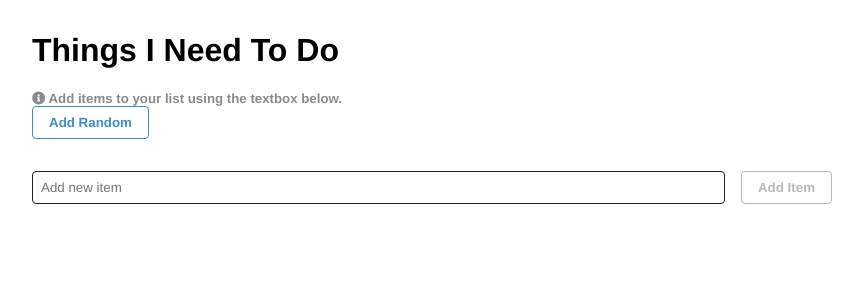
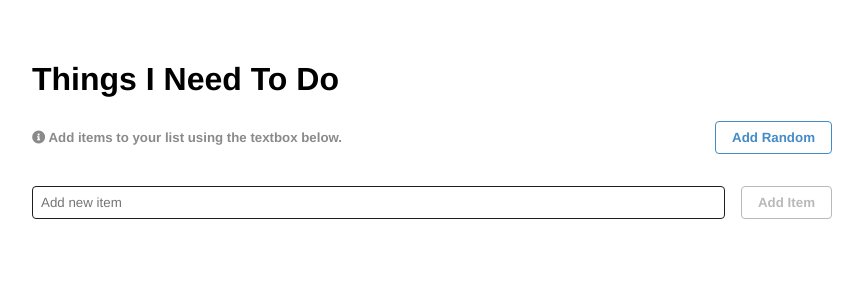
Before and after one commit to bjoberg/vue-testing-fundamentals, a Vue app: page / in a window 1280 px wide. Shown: the top 300 px of the page, without its empty margins (208-1071 px from the left). Built offline with nearby package versions, Linux system fonts and the light colour scheme.

Commit message:
Move styles to single file

```diff
--- a/src/App.vue
+++ b/src/App.vue
@@ -14,23 +14,3 @@ export default {
   },
 };
 </script>
-
-<style>
-#app {
-  font-family: Avenir, Helvetica, Arial, sans-serif;
-  -webkit-font-smoothing: antialiased;
-  -moz-osx-font-smoothing: grayscale;
-  position: relative;
-}
-h5 {
-  color: #8a8a8a;
-}
-input {
-  font-family: Avenir, Helvetica, Arial, sans-serif;
-  -webkit-font-smoothing: antialiased;
-  -moz-osx-font-smoothing: grayscale;
-  border-radius: 4px;
-  border: 1px solid #1d1f1e;
-  padding: 0.5rem 0.5rem 0.5rem 0.5rem;
-}
-</style>
--- a/src/components/AddItemForm.vue
+++ b/src/components/AddItemForm.vue
@@ -33,21 +33,3 @@ export default {
   },
 };
 </script>
-
-<style scoped>
-.add-item-form_wrapper {
-  display: flex;
-  flex-direction: row;
-  width: 100%;
-  justify-content: center;
-  align-items: center;
-  margin: 2rem 0rem 2rem 0rem;
-}
-.add-item-form_input {
-  flex-grow: 1;
-  margin: 0rem 0.5rem 0rem 0rem;
-}
-.add-item-form_btn {
-  margin: 0rem 0rem 0rem 0.5rem;
-}
-</style>
--- a/src/components/Button.vue
+++ b/src/components/Button.vue
@@ -1,7 +1,9 @@
 <template>
-  <div data-test-id="loading-button" class="root">
+  <div data-test-id="loading-button" class="button_root">
     <button class="button" :class="buttonVariant" :disabled="isDisabled" @click="handleOnClick">
-      <slot />
+      <span class="button_text">
+        <slot />
+      </span>
     </button>
   </div>
 </template>
@@ -40,53 +42,3 @@ export default {
   },
 };
 </script>
-
-<style scoped>
-.root {
-  display: flex;
-  align-items: center;
-}
-button {
-  font-family: Avenir, Helvetica, Arial, sans-serif;
-  -webkit-font-smoothing: antialiased;
-  -moz-osx-font-smoothing: grayscale;
-  background-color: #ffffff;
-  border-radius: 4px;
-  display: inline-block;
-  cursor: pointer;
-  padding: 0.5rem 1rem 0.5rem 1rem;
-  text-decoration: none;
-  outline: none;
-  border: 1px solid black;
-  font-weight: bold;
-}
-button.primary_btn {
-  color: #44c767;
-  border: 1px solid #44c767;
-}
-button.primary_btn:hover:not([disabled="disabled"]) {
-  color: white;
-  background-color: #44c767;
-}
-button.secondary_btn {
-  color: #448cc7;
-  border: 1px solid #448cc7;
-}
-button.secondary_btn:hover:not([disabled="disabled"]) {
-  color: white;
-  background-color: #448cc7;
-}
-button.error_btn {
-  color: #c74844;
-  border: 1px solid #c74844;
-}
-button.error_btn:hover:not([disabled="disabled"]) {
-  color: white;
-  background-color: #c74844;
-}
-button:disabled {
-  color: #b9b9b9;
-  border: 1px solid #b9b9b9;
-  cursor: not-allowed;
-}
-</style>
--- a/src/components/Snackbar.vue
+++ b/src/components/Snackbar.vue
@@ -1,5 +1,5 @@
 <template>
-  <div v-if="open" class="wrapper">Adding new items...</div>
+  <div v-if="open" class="snackbar_wrapper">Adding new items...</div>
 </template>
 
 <script>
@@ -14,16 +14,3 @@ export default {
   },
 };
 </script>
-
-<style>
-.wrapper {
-  position: fixed;
-  bottom: 1.5rem;
-  right: 1rem;
-  background-color: #ffffff;
-  box-shadow: 0px 5px 5px -3px rgba(0, 0, 0, 0.2),
-    0px 8px 10px 1px rgba(0, 0, 0, 0.14), 0px 3px 14px 2px rgba(0, 0, 0, 0.12);
-  padding: 1rem 2rem 1rem 2rem;
-  border-radius: 0.5rem;
-}
-</style>
--- a/src/components/TodoItem.vue
+++ b/src/components/TodoItem.vue
@@ -40,27 +40,3 @@ export default {
   },
 };
 </script>
-
-<style scoped>
-.todo-item_wrapper {
-  display: flex;
-  flex-direction: row;
-  align-items: center;
-}
-.todo-item_content {
-  flex-grow: 1;
-  margin: 0rem 0.5rem 0rem 0.5rem;
-}
-.todo-item_content--complete {
-  text-decoration: line-through;
-}
-.todo-item_input {
-  margin: 0rem 0.5rem 0rem 0.5rem;
-}
-.todo-item_btn--edit {
-  margin: 0rem 0.5rem 0rem 0.5rem;
-}
-.todo-item_btn--remove {
-  margin: 0rem 0rem 0rem 0.5rem;
-}
-</style>
--- a/src/main.js
+++ b/src/main.js
@@ -1,5 +1,7 @@
 import Vue from 'vue'
 import App from './App.vue'
+
+import './styles/styles.css'
 
 Vue.config.productionTip = false
 
--- a/src/pages/Home.vue
+++ b/src/pages/Home.vue
@@ -4,10 +4,16 @@
       <PageHeader>
         <template v-slot:title>Things I Need To Do</template>
         <template v-slot:subtitle>
-          <span>
-            <i class="fas fa-info-circle" /> Add items to your list using the textbox below.
-          </span>
-          <Button variant="secondary" @on-click="handleAddRandom">Add Random</Button>
+          <div class="home-page_subtitle">
+            <span>
+              <i class="fas fa-info-circle" /> Add items to your list using the textbox below.
+            </span>
+            <Button
+              variant="secondary"
+              @on-click="handleAddRandom"
+              :isDisabled="isLoading"
+            >Add Random</Button>
+          </div>
         </template>
       </PageHeader>
       <AddItemForm @on-add="handleAddNewItem" />
@@ -85,17 +91,3 @@ export default {
   },
 };
 </script>
-
-<style>
-/* .container {
-  position: relative;
-  background-color: gray;
-} */
-.home-page_wrapper {
-  max-width: 50rem;
-  margin: 2rem auto 2rem auto;
-}
-.home-page_todo-item {
-  margin: 1rem 0rem 1rem 0rem;
-}
-</style>
--- /dev/null
+++ b/src/styles/styles.css
@@ -0,0 +1,139 @@
+body {
+  font-family: Avenir, Helvetica, Arial, sans-serif;
+  -webkit-font-smoothing: antialiased;
+  -moz-osx-font-smoothing: grayscale;
+  position: relative;
+  padding: 2rem;
+}
+h5 {
+  color: #8a8a8a;
+}
+input {
+  font-family: Avenir, Helvetica, Arial, sans-serif;
+  -webkit-font-smoothing: antialiased;
+  -moz-osx-font-smoothing: grayscale;
+  border-radius: 4px;
+  border: 1px solid #1d1f1e;
+  padding: 0.5rem 0.5rem 0.5rem 0.5rem;
+}
+
+/************************ Home Page ************************/
+.home-page_wrapper {
+  max-width: 50rem;
+  margin: 0 auto 0 auto;
+}
+.home-page_todo-item {
+  margin: 1rem 0rem 1rem 0rem;
+}
+.home-page_subtitle {
+  display: flex;
+  align-items: center;
+  justify-content: space-between;
+}
+
+/************************ Add Item Form ************************/
+.add-item-form_wrapper {
+  display: flex;
+  flex-direction: row;
+  width: 100%;
+  justify-content: center;
+  align-items: center;
+  margin: 2rem 0rem 2rem 0rem;
+}
+.add-item-form_input {
+  flex-grow: 1;
+  margin: 0rem 0.5rem 0rem 0rem;
+}
+.add-item-form_btn {
+  margin: 0rem 0rem 0rem 0.5rem;
+}
+
+/************************ Button ************************/
+.button_root {
+  display: flex;
+  align-items: center;
+}
+button {
+  font-family: Avenir, Helvetica, Arial, sans-serif;
+  -webkit-font-smoothing: antialiased;
+  -moz-osx-font-smoothing: grayscale;
+  background-color: #ffffff;
+  border-radius: 4px;
+  display: inline-block;
+  cursor: pointer;
+  padding: 0.5rem 1rem 0.5rem 1rem;
+  text-decoration: none;
+  outline: none;
+  border: 1px solid black;
+  font-weight: bold;
+}
+button.primary_btn {
+  color: #44c767;
+  border: 1px solid #44c767;
+}
+button.primary_btn:hover:not([disabled="disabled"]) {
+  color: white;
+  background-color: #44c767;
+}
+button.secondary_btn {
+  color: #448cc7;
+  border: 1px solid #448cc7;
+}
+button.secondary_btn:hover:not([disabled="disabled"]) {
+  color: white;
+  background-color: #448cc7;
+}
+button.error_btn {
+  color: #c74844;
+  border: 1px solid #c74844;
+}
+button.error_btn:hover:not([disabled="disabled"]) {
+  color: white;
+  background-color: #c74844;
+}
+button:disabled {
+  color: #b9b9b9;
+  border: 1px solid #b9b9b9;
+  cursor: not-allowed;
+}
+button > .button_text {
+  overflow: hidden;
+  white-space: nowrap;
+  display: block;
+  text-overflow: ellipsis;
+}
+
+/************************ Snackbar Wrapper ************************/
+.snackbar_wrapper {
+  position: fixed;
+  bottom: 1.5rem;
+  right: 1rem;
+  background-color: #ffffff;
+  box-shadow: 0px 5px 5px -3px rgba(0, 0, 0, 0.2),
+    0px 8px 10px 1px rgba(0, 0, 0, 0.14), 0px 3px 14px 2px rgba(0, 0, 0, 0.12);
+  padding: 1rem 2rem 1rem 2rem;
+  border-radius: 0.5rem;
+}
+
+/************************ Todo Item ************************/
+.todo-item_wrapper {
+  display: flex;
+  flex-direction: row;
+  align-items: center;
+}
+.todo-item_content {
+  flex-grow: 1;
+  margin: 0rem 0.5rem 0rem 0.5rem;
+}
+.todo-item_content--complete {
+  text-decoration: line-through;
+}
+.todo-item_input {
+  margin: 0rem 0.5rem 0rem 0.5rem;
+}
+.todo-item_btn--edit {
+  margin: 0rem 0.5rem 0rem 0.5rem;
+}
+.todo-item_btn--remove {
+  margin: 0rem 0rem 0rem 0.5rem;
+}
```
